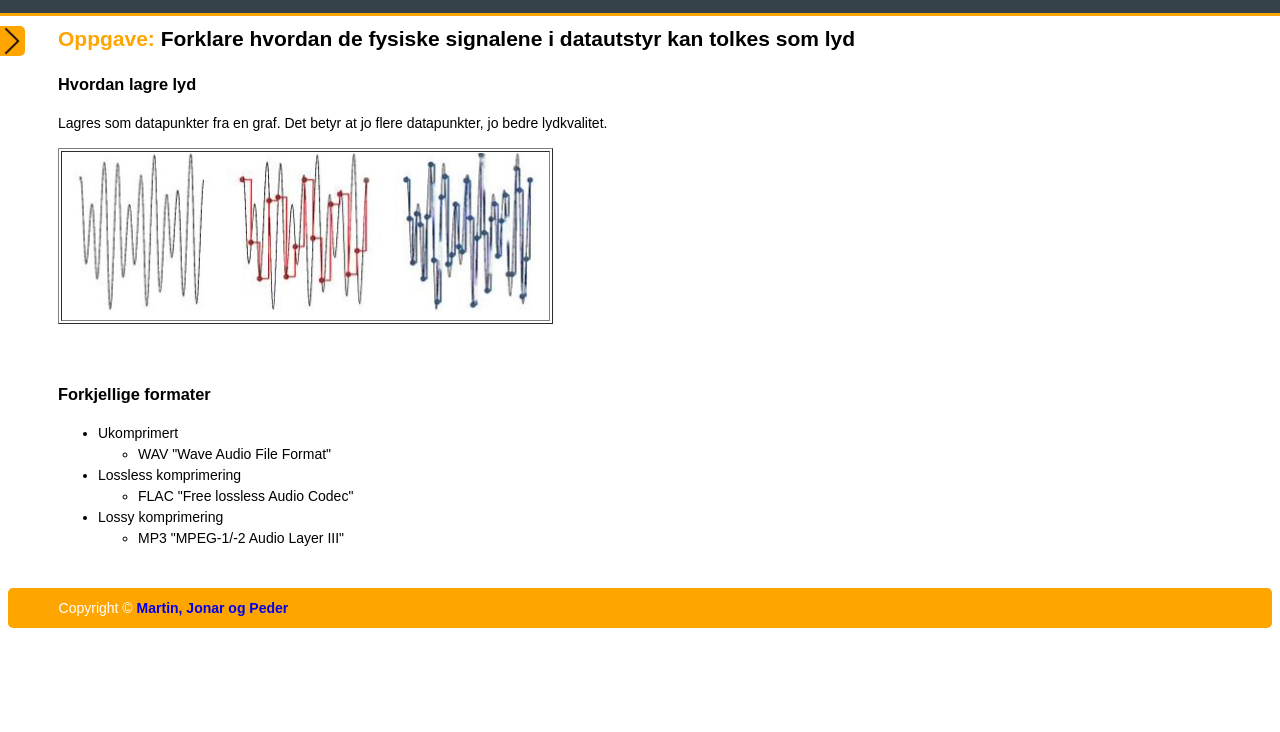
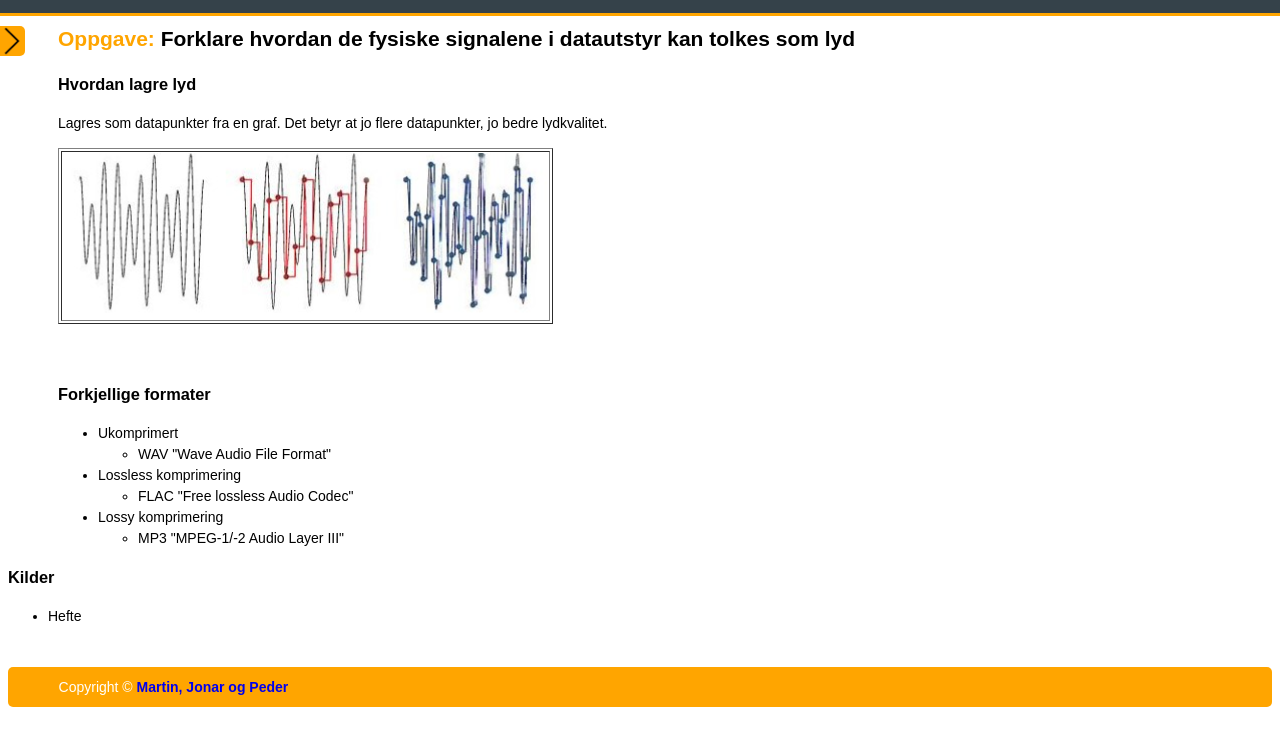
Before and after one commit to flygutt1/digitalt_utstyr, a plain HTML site: page index.html in a window 1280 px wide. Shown: the part 85-817 px from the top of the page. Drawn offline with Linux system fonts and the light colour scheme.

Commit message:
hva skjer?!?!?

```diff
--- a/index.html
+++ b/index.html
@@ -30,12 +30,8 @@
       </nav>
     </div>
 
-
-
     <div class="maincontent">
       <h2><span class="titlecolor">Oppgave:</span> Forklare hvordan de fysiske signalene i datautstyr kan tolkes som lyd</h2>
-
-
 
     <h3 id="forklaring">Hvordan lagre lyd</h3>
     <p> Lagres som datapunkter fra en graf.
@@ -69,6 +65,12 @@
 
 
 
+
+    <h3 id="kilder">Kilder</h3>
+    <ul>
+      <li>Hefte</li>
+    </ul>
+
     <footer class="mainfooter">
       <p>Copyright &copy; <a href="#" title="Martin"><b>Martin, Jonar og Peder</b></a></p>
     </footer>
```
